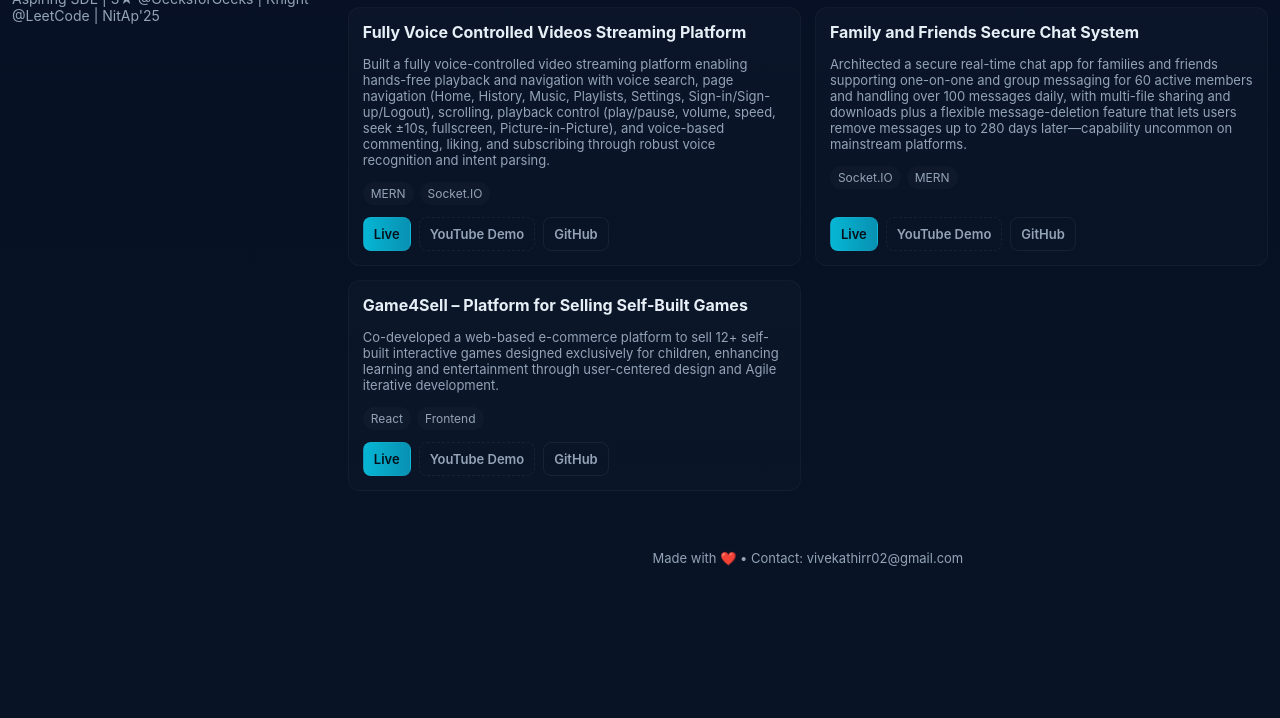
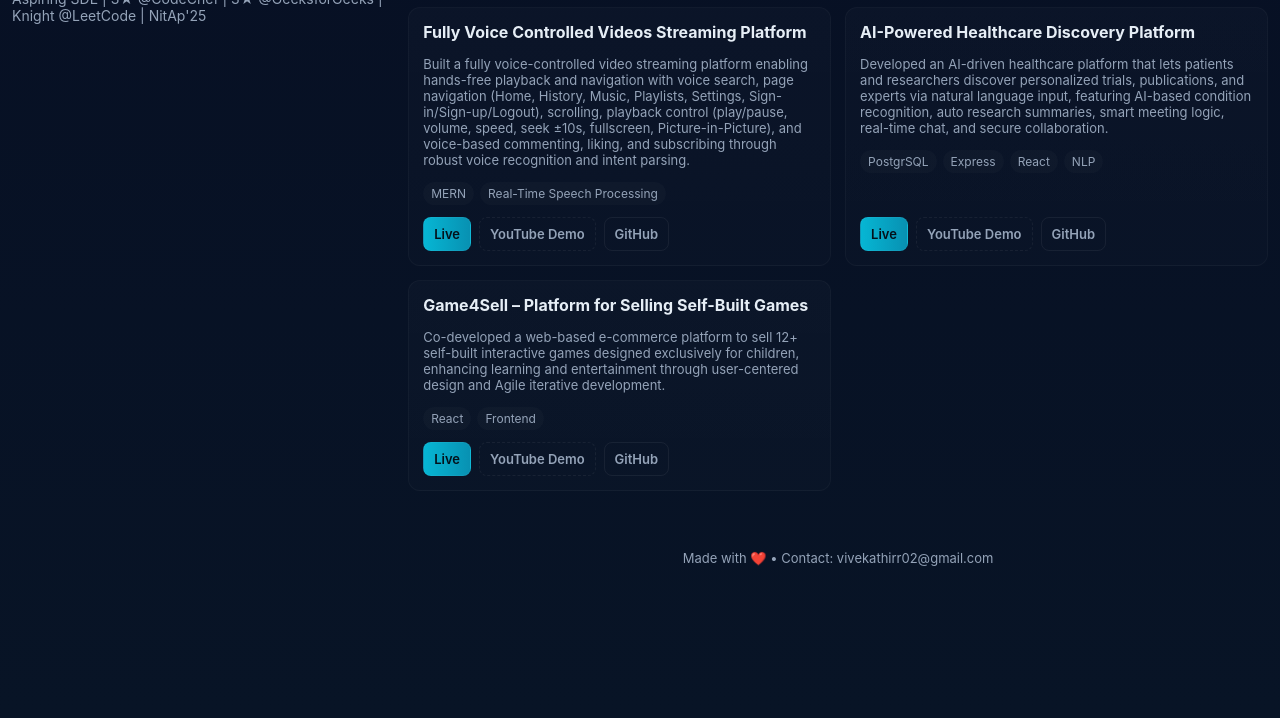
Before and after one commit to vivekanand04/live-projects, a plain HTML site: page index.html in a window 1280 px wide. Shown: the part 82-800 px from the top of the page. Drawn offline with Linux system fonts and the light colour scheme.

Commit message:
added a [roject

```diff
--- a/index.html
+++ b/index.html
@@ -10,7 +10,7 @@
   <header class="site-header">
     <div class="container">
       <h1>Vivekanand Kumar</h1>
-      <p class="subtitle">Aspiring SDE | 3★ @GeeksforGeeks | Knight @LeetCode | NitAp'25</p>
+      <p class="subtitle">Aspiring SDE | 3★ @CodeChef | 3★ @GeeksforGeeks | Knight @LeetCode | NitAp'25</p>
     </div>
   </header>
 
--- a/script.js
+++ b/script.js
@@ -5,7 +5,7 @@ const projects = [
   {
     title: "Fully Voice Controlled Videos Streaming Platform",
     description: "Built a fully voice-controlled video streaming platform enabling hands-free playback and navigation with voice search, page navigation (Home, History, Music, Playlists, Settings, Sign-in/Sign-up/Logout), scrolling, playback control (play/pause, volume, speed, seek ±10s, fullscreen, Picture-in-Picture), and voice-based commenting, liking, and subscribing through robust voice recognition and intent parsing.",
-    tags: ["MERN", "Socket.IO"],
+    tags: ["MERN", "Real-Time Speech Processing"],
     live: "https://voice-controll-streaming-platform.onrender.com/",
     demo: "https://youtu.be/n8WbZHy4rmg?si=DGHjB9JFn77nrCIG",
     github: "https://github.com/vivekanand04/voice-controll-streaming-platform",
@@ -13,12 +13,12 @@ const projects = [
 
   },
   {
-    title: "Family and Friends Secure Chat System ",
-    description: "Architected a secure real-time chat app for families and friends supporting one-on-one and group messaging for 60 active members and handling over 100 messages daily, with multi-file sharing and downloads plus a flexible message-deletion feature that lets users remove messages up to 280 days later—capability uncommon on mainstream platforms.",
-    tags: ["Socket.IO","MERN"],
-    live: "https://chat-app-frontend-tair.onrender.com/",
-    demo: "https://youtu.be/NLLexZ5vN5Y?si=eCPhI6VnRdkPRQLX",
-    github: "https://github.com/vivekanand04/Secure-Real-Time-Chat-App-for-Families-and-Friends",
+    title: "AI-Powered Healthcare Discovery Platform ",
+    description: "Developed an AI-driven healthcare platform that lets patients and researchers discover personalized trials, publications, and experts via natural language input, featuring AI-based condition recognition, auto research summaries, smart meeting logic, real-time chat, and secure collaboration.",
+    tags: [ "PostgrSQL", "Express", "React", "NLP"],
+    live: "https://curalink-frontend-h970.onrender.com/",
+    demo: "https://curalink-frontend-h970.onrender.com/",
+    github: "https://github.com/vivekanand04/AI-Powered-Healthcare-Discovery-Platform-",
     category: "web",
 
   },
```
